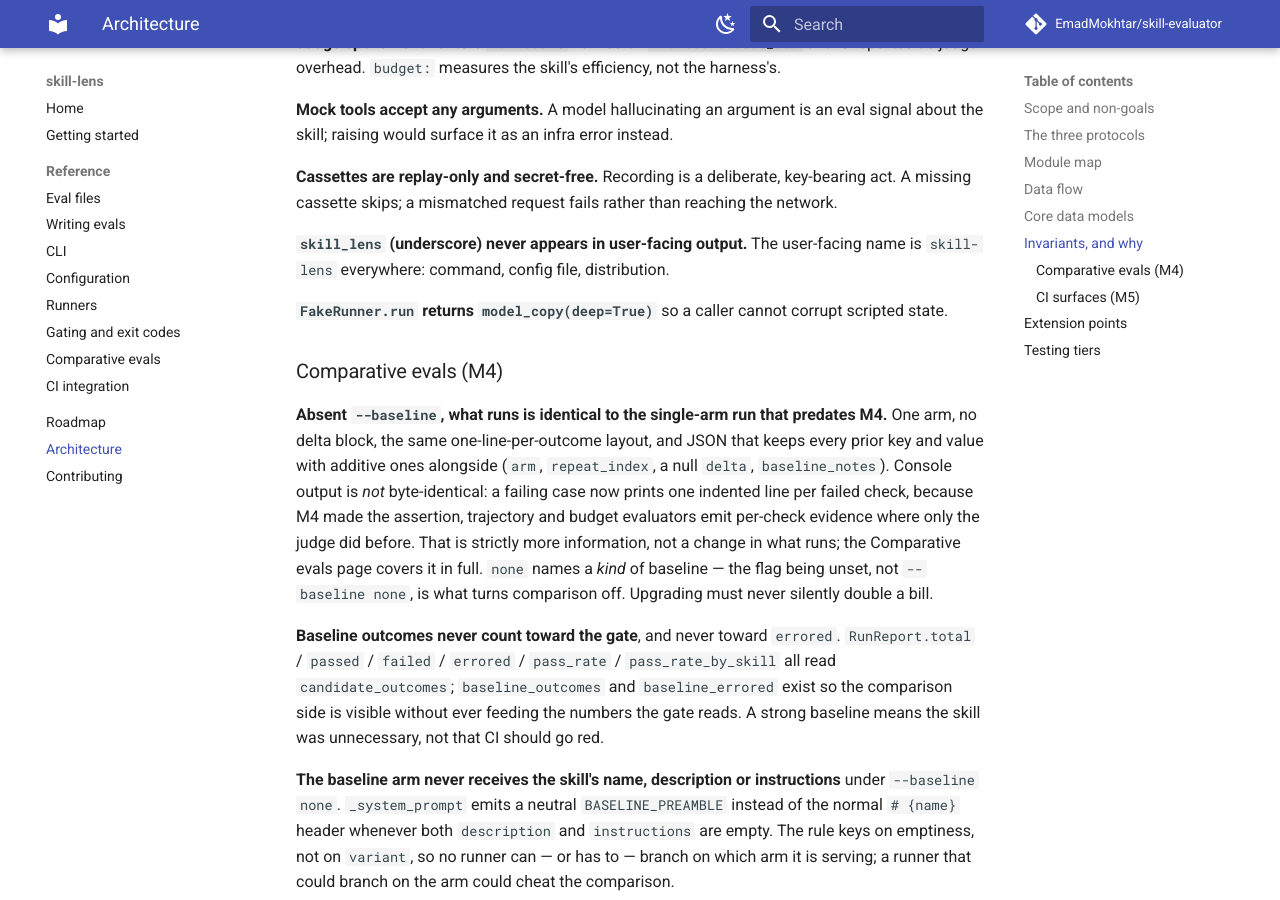
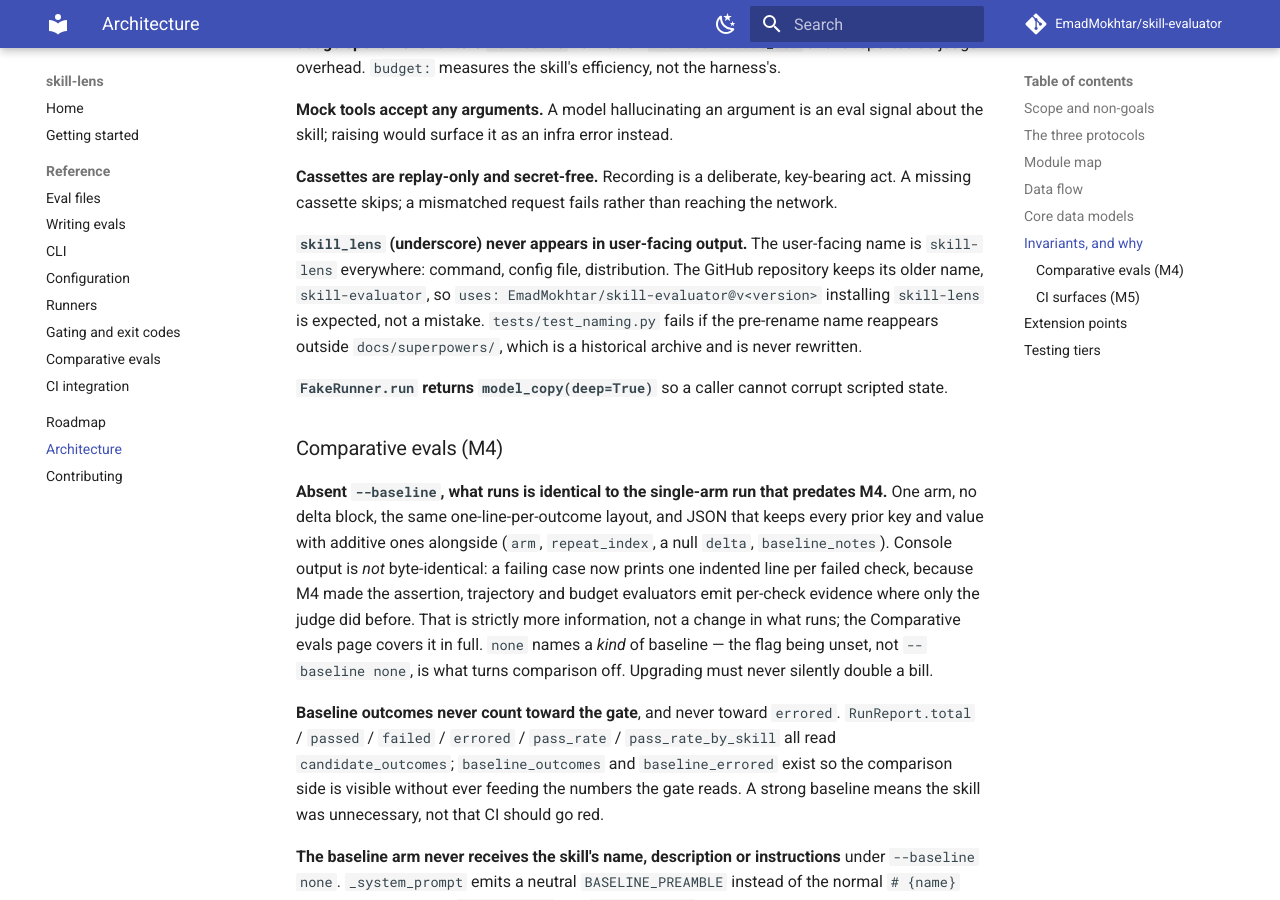
Before and after one commit to EmadMokhtar/skill-evaluator, an MkDocs documentation site: the page built from docs/architecture.md, in a window 1280 px wide and 900 px high, scrolled down 6298 px. Built offline with MkDocs 1.6.1 and Material for MkDocs 9.7.7, drawn with Linux system fonts in a browser that asks for light colours; comment, search, counter and statistics services are not loaded.

Commit message:
docs: sync the naming invariant into ARCHITECTURE.md
CLAUDE.md says the two files are kept in sync, the condensed list and
the explanation. The rename updated only the condensed one.

Co-Authored-By: Claude Opus 5 <noreply@anthropic.com>

```diff
--- a/ARCHITECTURE.md
+++ b/ARCHITECTURE.md
@@ -219,7 +219,10 @@ about the skill; raising would surface it as an infra error instead.
 A missing cassette skips; a mismatched request fails rather than reaching the network.
 
 **`skill_lens` (underscore) never appears in user-facing output.** The user-facing name is
-`skill-lens` everywhere: command, config file, distribution.
+`skill-lens` everywhere: command, config file, distribution. The GitHub repository keeps its
+older name, `skill-evaluator`, so `uses: EmadMokhtar/skill-evaluator@v<version>` installing
+`skill-lens` is expected, not a mistake. `tests/test_naming.py` fails if the pre-rename name
+reappears outside `docs/superpowers/`, which is a historical archive and is never rewritten.
 
 **`FakeRunner.run` returns `model_copy(deep=True)`** so a caller cannot corrupt scripted state.
 
```
